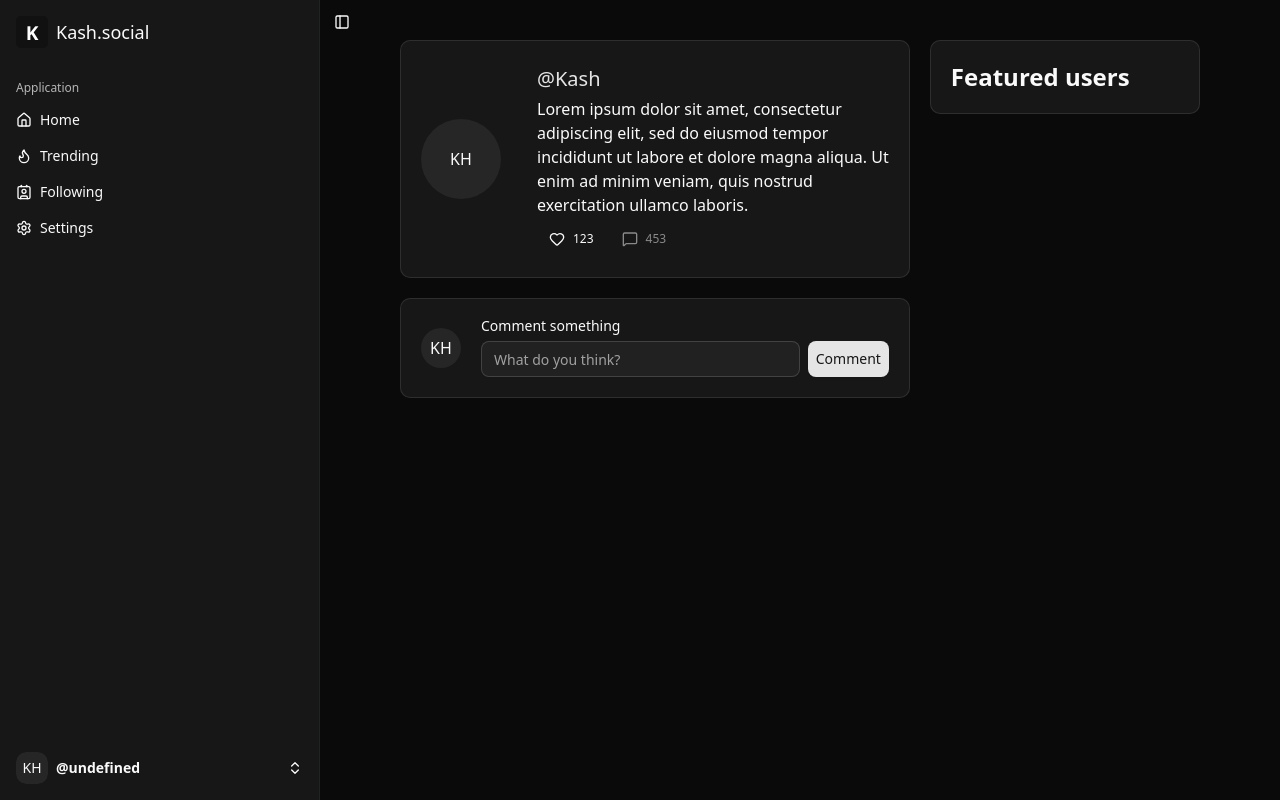
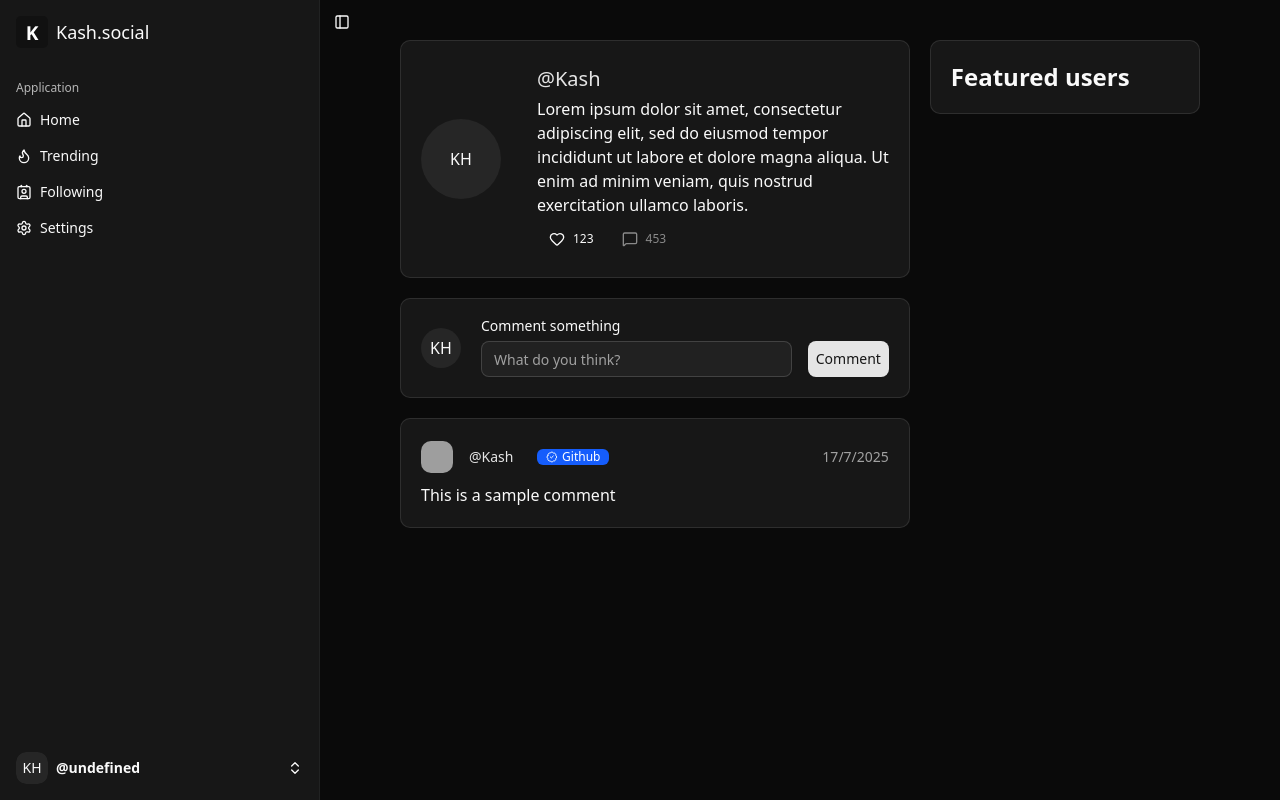
Before and after one commit to 0xKash/social-media-frontend, a React (Vite) app: page /post/1 in a window 1280 px wide. Built offline with nearby package versions, Linux system fonts and the light colour scheme; no server answers; grey boxes are pictures that could not be loaded.

Commit message:
feat: create comment displat and fix margin on input component

```diff
--- /dev/null
+++ b/src/components/app/post/app-mainComments.jsx
@@ -0,0 +1,31 @@
+import { Comment } from "./comment";
+import { Separator } from "@/components/ui/separator";
+
+export function MainComments() {
+  // sample data
+  const userId = 1;
+
+  const comments = [
+    {
+      avatar: "https://github.com/shadcn.png",
+      badgeBool: true,
+      date: "17/7/2025",
+      content: "This is a sample comment",
+      username: "Kash",
+    },
+  ];
+
+  return (
+    <div className="w-full bg-popover h-fit flex flex-col items-center gap rounded-lg p-5  border">
+      {comments.map((post, key) => (
+        <div
+          key={key}
+          className="w-full  flex flex-col items-center justify-center"
+        >
+          <Comment {...post} userId={userId} />
+          {key != comments.length - 1 && <Separator className="m-3" />}
+        </div>
+      ))}
+    </div>
+  );
+}
--- /dev/null
+++ b/src/components/app/post/comment.jsx
@@ -0,0 +1,49 @@
+import { Avatar, AvatarImage, AvatarFallback } from "@/components/ui/avatar";
+import { HoverCardHome } from "@/components/app/home/posts/hovercard";
+import { Badge } from "@/components/ui/badge";
+
+import { BadgeCheckIcon } from "lucide-react";
+
+export function Comment({
+  id,
+  avatar,
+  badgeBool,
+  date,
+  content,
+  followBool,
+  username,
+  joinedAt,
+  userId,
+}) {
+  return (
+    <div className="flex flex-col gap-2 w-full">
+      <div className=" flex gap-3 items-center w-full h-fit">
+        <div className="flex items-center">
+          <Avatar className=" rounded-lg">
+            <AvatarImage src={avatar} />
+            <AvatarFallback>KH</AvatarFallback>
+          </Avatar>
+          <HoverCardHome
+            followBool={followBool}
+            username={username}
+            joinedAt={joinedAt}
+            avatar={avatar}
+            targetId={id}
+            userId={userId}
+          />
+          {badgeBool && (
+            <Badge
+              variant="default"
+              className="flex w-18 h-4 bg-chart-1 text-white text-xs rounded-sm ml-2"
+            >
+              <BadgeCheckIcon />
+              Github
+            </Badge>
+          )}
+        </div>
+        <p className="ml-auto text-muted-foreground text-sm">{date}</p>
+      </div>
+      <p>{content}</p>
+    </div>
+  );
+}
--- a/src/components/app/post/input.jsx
+++ b/src/components/app/post/input.jsx
@@ -12,7 +12,7 @@ export function InputComment({ avatar }) {
       </Avatar>
       <form action="" className="flex flex-col gap-2 w-full">
         <Label htmlFor="comment">Comment something</Label>
-        <div className="flex items-center gap-2">
+        <div className="flex items-center gap-4">
           <Input
             className=""
             placeholder="What do you think?"
--- a/src/pages/post.jsx
+++ b/src/pages/post.jsx
@@ -1,3 +1,4 @@
+import { MainComments } from "@/components/app/post/app-mainComments";
 import { FeaturedUsers } from "@/components/app/post/featuredUsers";
 import { InputComment } from "@/components/app/post/input";
 import { PostDisplay } from "@/components/app/post/postDisplay";
@@ -8,6 +9,7 @@ const Post = () => {
       <div className="w-full h-fit flex flex-col gap-5">
         <PostDisplay />
         <InputComment />
+        <MainComments />
       </div>
       <FeaturedUsers />
     </main>
```
